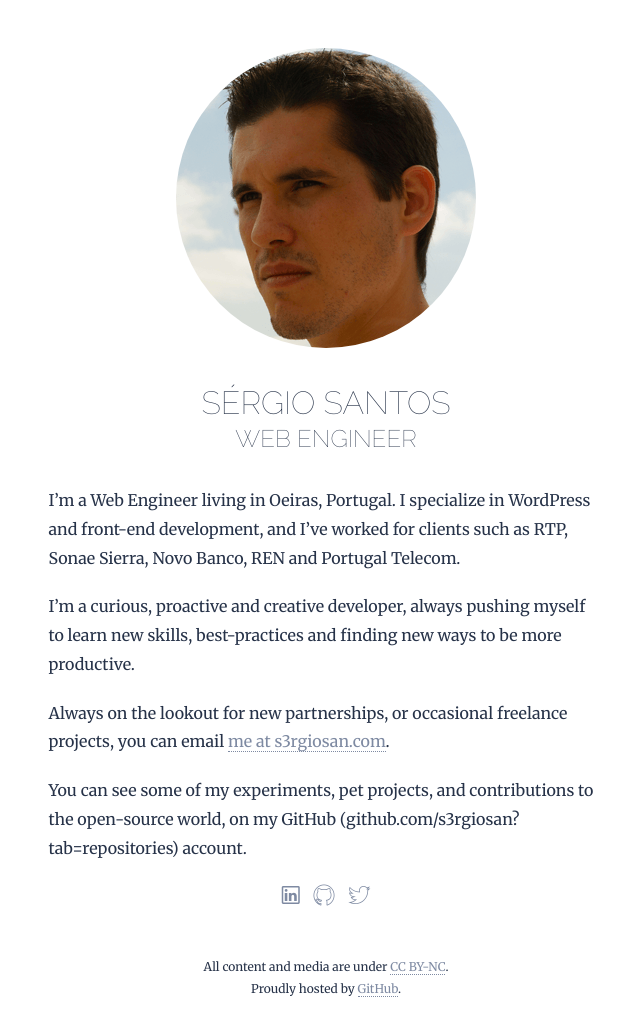
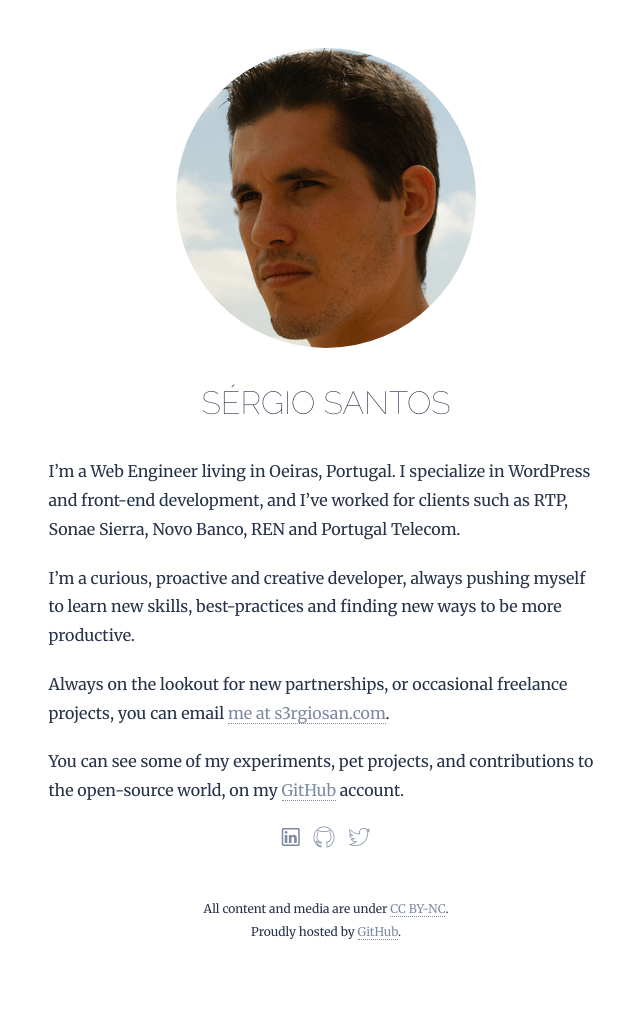
Before and after one commit to s3rgiosan/s3rgiosan.github.io, a website: page index.html in a window 1280 px wide. Shown: the whole page, without its empty margins (314-954 px from the left). After the commit the page ends 972 px from the top, so only its background shows below. Drawn offline with Linux system fonts and the light colour scheme; files whose address does not match are found by name.

Commit message:
Add GitHub link

```diff
--- a/index.html
+++ b/index.html
@@ -24,7 +24,6 @@
           <div class="col-sm-10 col-sm-offset-1 col-md-6 col-md-offset-3">
             <img alt="Avatar" src="/images/avatar.png" class="avatar" />
             <h1>Sérgio Santos</h1>
-            <h2>Web Engineer</h2>
           </div>
         </div>
       </header>
@@ -37,7 +36,7 @@
               <p>I’m a Web Engineer living in Oeiras, Portugal. I specialize in WordPress and front-end development, and I’ve worked for clients such as RTP, Sonae Sierra, Novo Banco, REN and Portugal Telecom.</p>
               <p>I’m a curious, proactive and creative developer, always pushing myself to learn new skills, best-practices and finding new ways to be more productive.</p>
               <p>Always on the lookout for new partnerships, or occasional freelance projects, you can email <a title="Say hello" href="mailto:me@s3rgiosan.com">me at s3rgiosan.com</a>.</p>
-              <p>You can see some of my experiments, pet projects, and contributions to the open-source world, on my GitHub (github.com/s3rgiosan?tab=repositories) account.</p>
+              <p>You can see some of my experiments, pet projects, and contributions to the open-source world, on my <a href="https://github.com/s3rgiosan?tab=repositories">GitHub</a> account.</p>
 
               <ul class="social">
                 <li class="social__profile">
```
